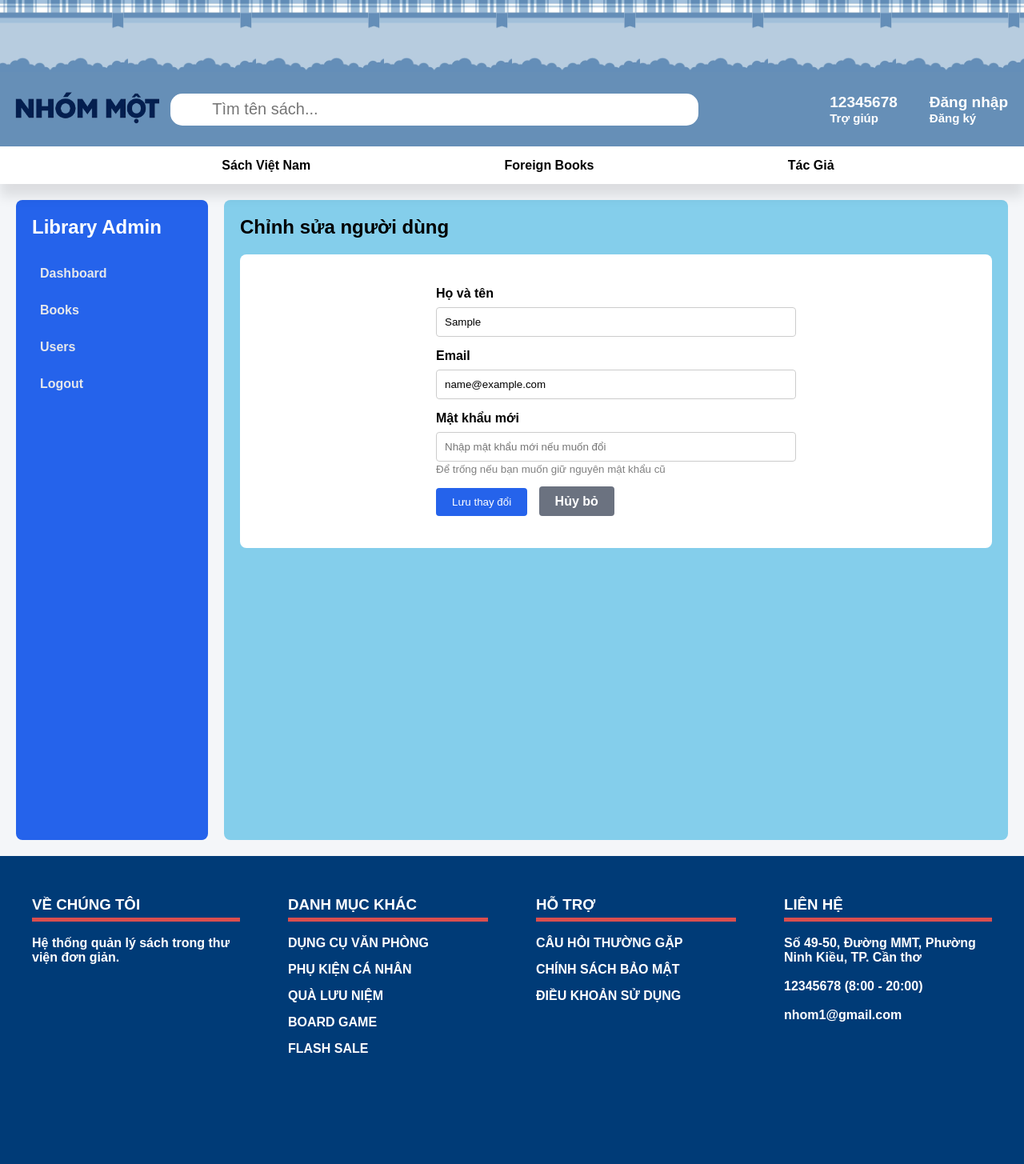
After one commit to NguyenPhuocTruong/LTWeb_Nhom1_QuanLyThuVien, a PHP site: the page made by admin/editUser.php in a window 1280 px wide. The commit adds this page. Shown: the whole page at 80% size. Run offline with PHP 8.4, Linux system fonts and the light colour scheme; tables that the repository leaves empty or names only in its code hold one stand-in row (values such as "Sample post").

Commit message:
CRUD user

```diff
--- /dev/null
+++ b/admin/editUser.php
@@ -0,0 +1,119 @@
+<?php
+require_once("../mysqlConnect.php");
+$conn->select_db("library");
+
+// 1. LẤY THÔNG TIN CŨ ĐỂ HIỂN THỊ LÊN FORM
+if (isset($_GET['id'])) {
+    $email_hien_tai = $_GET['id']; // Lấy email từ URL
+
+    $sql = "SELECT * FROM nguoidung WHERE email = ?";
+    $stmt = $conn->prepare($sql);
+    $stmt->bind_param("s", $email_hien_tai);
+    $stmt->execute();
+    $result = $stmt->get_result();
+    $user = $result->fetch_assoc();
+
+    if (!$user) {
+        echo "<script>alert('Không tìm thấy người dùng!'); window.location.href='users.php';</script>";
+        exit;
+    }
+} else {
+    header("Location: users.php");
+    exit;
+}
+
+// 2. XỬ LÝ LƯU THAY ĐỔI
+if ($_SERVER["REQUEST_METHOD"] == "POST") {
+    $old_email = $_POST['old_email']; // Cần email cũ để tìm đúng dòng trong CSDL
+    $hoten = $_POST['hoten'];
+    $new_email = $_POST['email'];
+    $mat_khau_moi = $_POST['mat_khau'];
+
+    if (!empty($mat_khau_moi)) {
+        // Có nhập pass mới -> Băm mật khẩu và cập nhật tất cả
+        $mat_khau_bam = password_hash($mat_khau_moi, PASSWORD_DEFAULT);
+        $sql_update = "UPDATE nguoidung SET hoten = ?, email = ?, mat_khau = ? WHERE email = ?";
+        $stmt_update = $conn->prepare($sql_update);
+        $stmt_update->bind_param("ssss", $hoten, $new_email, $mat_khau_bam, $old_email);
+    } else {
+        // Bỏ trống pass mới -> Chỉ cập nhật Tên và Email
+        $sql_update = "UPDATE nguoidung SET hoten = ?, email = ? WHERE email = ?";
+        $stmt_update = $conn->prepare($sql_update);
+        $stmt_update->bind_param("sss", $hoten, $new_email, $old_email);
+    }
+
+    if ($stmt_update->execute()) {
+        echo "<script>
+                alert('Cập nhật thông tin thành công!');
+                window.location.href = 'users.php';
+              </script>";
+    } else {
+        echo "<script>alert('Lỗi cập nhật: " . $conn->error . "');</script>";
+    }
+}
+?>
+
+<!DOCTYPE html>
+<html lang="en">
+
+<head>
+    <meta charset="UTF-8">
+    <meta name="viewport" content="width=device-width, initial-scale=1.0">
+    <title>Sửa người dùng</title>
+    <!-- Giữ nguyên các CSS theo file users.php của bạn -->
+    <link rel="stylesheet" href="../index.css">
+    <link rel="stylesheet" href="../assets_admin/css/sidebar.css">
+    <link rel="stylesheet" href="../assets_admin/css/books.css">
+    <link rel="stylesheet" href="../assets_admin/css/btnuser.css">
+    <link rel="stylesheet" href="../assets_admin/css/editUser.css">
+
+</head>
+
+<body class="admin-body">
+    <?php include "../header.php"; ?>
+    <div class="books-page">
+        <div class="admin-layout">
+            <?php include "sidebar.php"; ?>
+            <main class="books-content">
+                <div class="books-header">
+                    <h2>Chỉnh sửa người dùng</h2>
+                </div>
+
+                <!-- Bọc form trong div giống giao diện bảng cho đồng bộ -->
+                <div class="books-table-box" style="display: flex; justify-content: center;">
+                    <div class="form-container">
+                        <form method="POST" action="">
+                            <!-- Lưu ngầm email cũ để hệ thống biết đang sửa ai -->
+                            <input type="hidden" name="old_email"
+                                value="<?php echo htmlspecialchars($user['email']); ?>">
+
+                            <div class="form-group">
+                                <label>Họ và tên</label>
+                                <input type="text" name="hoten" value="<?php echo htmlspecialchars($user['hoten']); ?>"
+                                    required>
+                            </div>
+
+                            <div class="form-group">
+                                <label>Email</label>
+                                <input type="email" name="email" value="<?php echo htmlspecialchars($user['email']); ?>"
+                                    required>
+                            </div>
+
+                            <div class="form-group">
+                                <label>Mật khẩu mới</label>
+                                <input type="password" name="mat_khau" placeholder="Nhập mật khẩu mới nếu muốn đổi">
+                                <small style="color: gray;">Để trống nếu bạn muốn giữ nguyên mật khẩu cũ</small>
+                            </div>
+
+                            <button type="submit" class="btn-submit">Lưu thay đổi</button>
+                            <a href="users.php" class="btn-cancel">Hủy bỏ</a>
+                        </form>
+                    </div>
+                </div>
+            </main>
+        </div>
+    </div>
+    <?php include "../footer.php"; ?>
+</body>
+
+</html>
--- /dev/null
+++ b/assets_admin/css/editUser.css
@@ -0,0 +1,43 @@
+.form-container {
+  background: white;
+  padding: 25px;
+  border-radius: 8px;
+  width: 100%;
+  max-width: 500px;
+}
+
+.form-group {
+  margin-bottom: 15px;
+}
+
+.form-group label {
+  display: block;
+  margin-bottom: 8px;
+  font-weight: bold;
+}
+
+.form-group input {
+  width: 100%;
+  padding: 10px;
+  border: 1px solid #ccc;
+  border-radius: 4px;
+  box-sizing: border-box;
+}
+
+.btn-submit {
+  background: #2563eb;
+  color: white;
+  padding: 10px 20px;
+  border: none;
+  border-radius: 4px;
+  cursor: pointer;
+}
+
+.btn-cancel {
+  background: #6b7280;
+  color: white;
+  padding: 10px 20px;
+  text-decoration: none;
+  border-radius: 4px;
+  margin-left: 10px;
+}
```
Also changed, not shown: admin/books.php (+4 -4 lines), admin/dashboard.php (+83 -76 lines), admin/deleteUser.php (added, +28 -0 lines), admin/users.php (+61 -0 lines), assets_admin/css/btnuser.css (added, +37 -0 lines).
